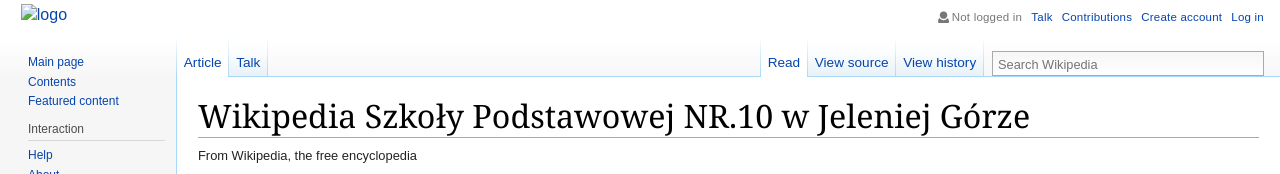
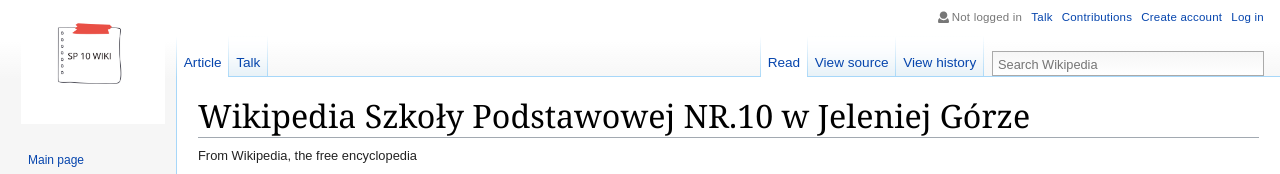
Before and after one commit to sp10jgwiki/sp10jgwiki.github.io, a plain HTML site: page index.html in a window 1280 px wide. Shown: the top 174 px of the page. Drawn offline with nearby package versions, Linux system fonts and the light colour scheme; a script that the page names is missing; a web font is replaced by a local one.

Commit message:
Update index.html

```diff
--- a/index.html
+++ b/index.html
@@ -20,7 +20,7 @@
 		<div class="wrapAll clearfix">
 			<div class="sidebar">
 				<div class="logo">
-					<a href="/"><img src='img/logo.jpg' alt="logo"></a>
+					<a href="/"><img src='img/logo.jpeg' alt="logo"></a>
 				</div>
 				<div class="navigation">
 					<ul>
```
